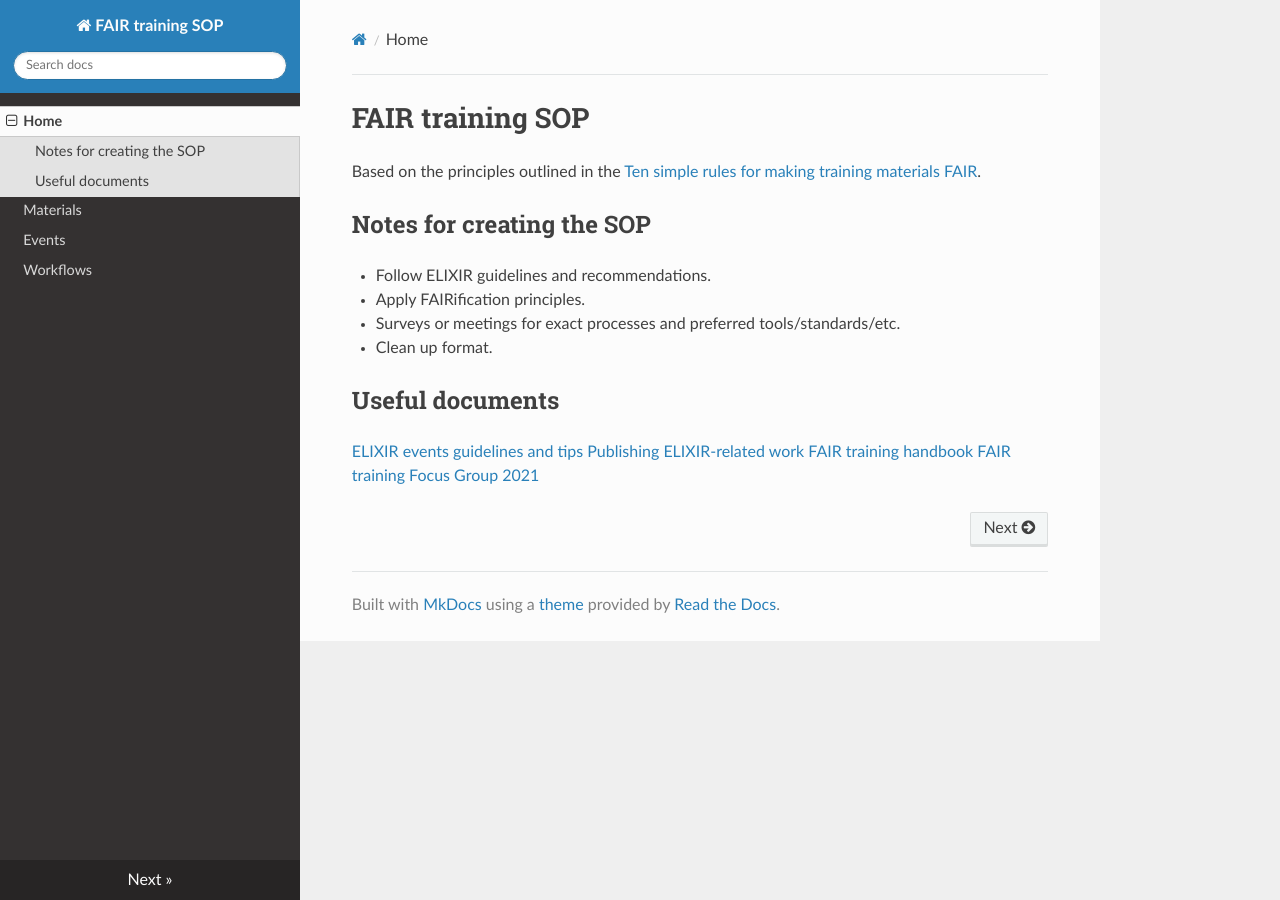
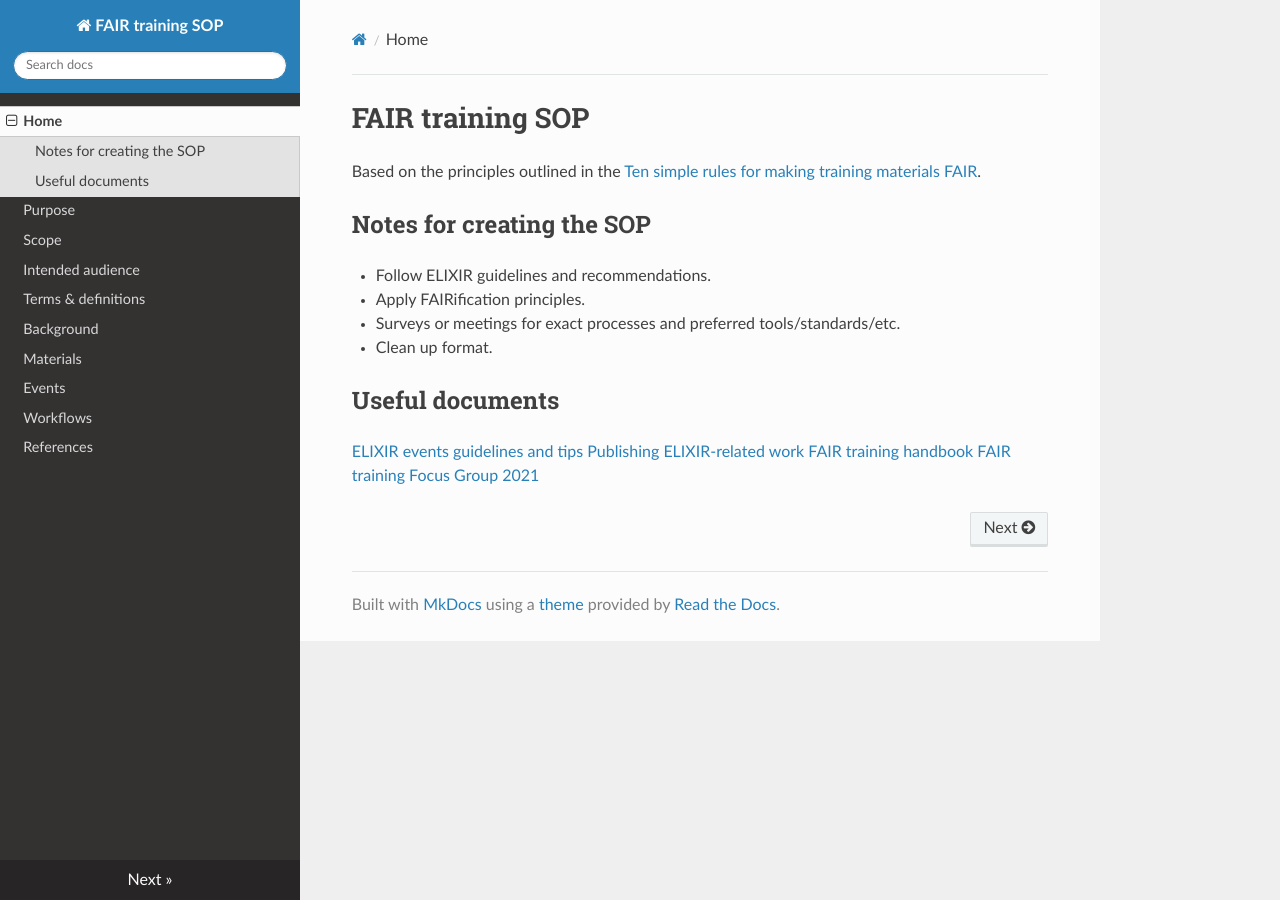
Before and after one commit to erincalhoun/fair-training-sop, an MkDocs documentation site: the page built from docs/index.md, in a window 1280 px wide. Built offline with MkDocs 1.6.1, drawn with Linux system fonts in a browser that asks for light colours; nearby versions of some CDN libraries.

Commit message:
Created md files for SOP pages.

```diff
--- a/mkdocs.yml
+++ b/mkdocs.yml
@@ -2,7 +2,13 @@ site_name: FAIR training SOP
 site_url:
 nav:
     - Home: index.md
+    - Purpose: purpose.md
+    - Scope: scope.md
+    - Intended audience: targets.md
+    - Terms & definitions: terms.md
+    - Background: background.md
     - Materials: materials.md
     - Events: events.md
     - Workflows: workflows.md
+    - References: references.md
 theme: readthedocs
```
Also changed, not shown: docs/background.md (added), docs/purpose.md (added), docs/references.md (added), docs/scope.md (added), docs/targets.md (added), docs/terms.md (added).
